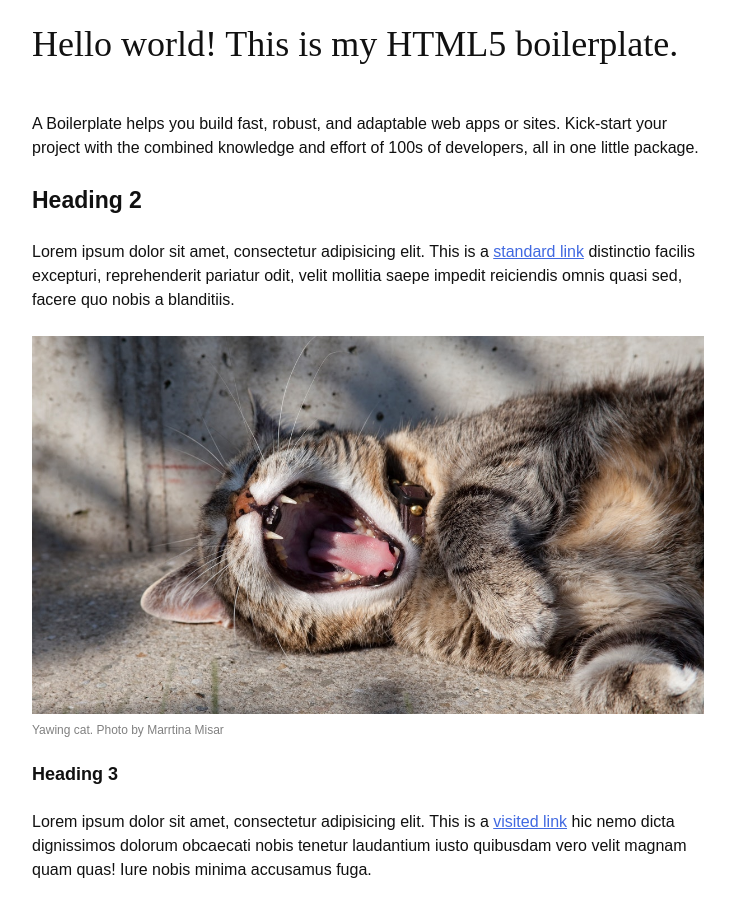
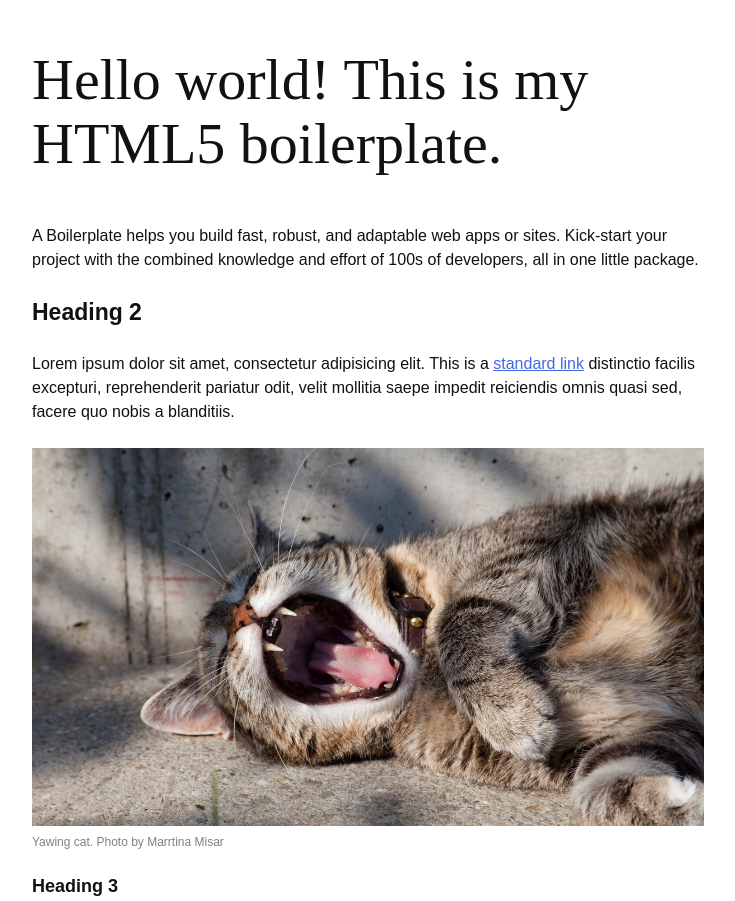
Before and after one commit to mct-ui/html5-boilerplate-Bart-Roels, a plain HTML site: page index.html in a window 1280 px wide. Shown: the top 901 px of the page, without its empty margins (272-1007 px from the left). Drawn offline with Linux system fonts and the light colour scheme.

```diff
--- a/css/screen.css
+++ b/css/screen.css
@@ -135,3 +135,41 @@
 a:active {
     color: blueviolet;
 }
+
+/*
+    Media Queries
+    ---
+    EXAMPLE Media Queries for Responsive Design.
+    These examples override the primary ('mobile first') styles.
+    Modify as content requires.
+*/
+
+
+/* Extra small devices (portrait phones, less than 576px)
+   No media query since this is the default in Bootstrap
+*/
+
+/* Small devices (landscape phones, 576px and up) */
+@media (min-width: 576px) {
+    html {
+        padding: 48px 48px 24px;
+    }
+
+    h1 {
+        font-size: 58px;
+        line-height: 64px;
+    }
+}
+
+/* Medium devices (tablets, 768px and up) */
+@media (min-width: 768px) {
+    html {
+        padding: 48px 48px 24px;
+    }
+}
+
+/* Large devices (landscape tablets, desktops, 992px and up) */
+@media (min-width: 992px) {}
+
+/* Extra large devices (large desktops, 1200px and up) */
+@media (min-width: 1200px) {}
```
Also changed, not shown: css/media-queries.css (deleted, +0 -32 lines).
